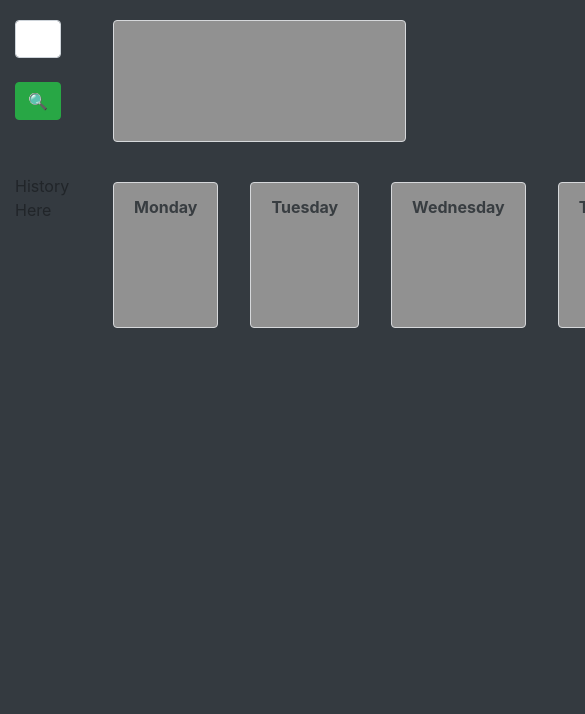
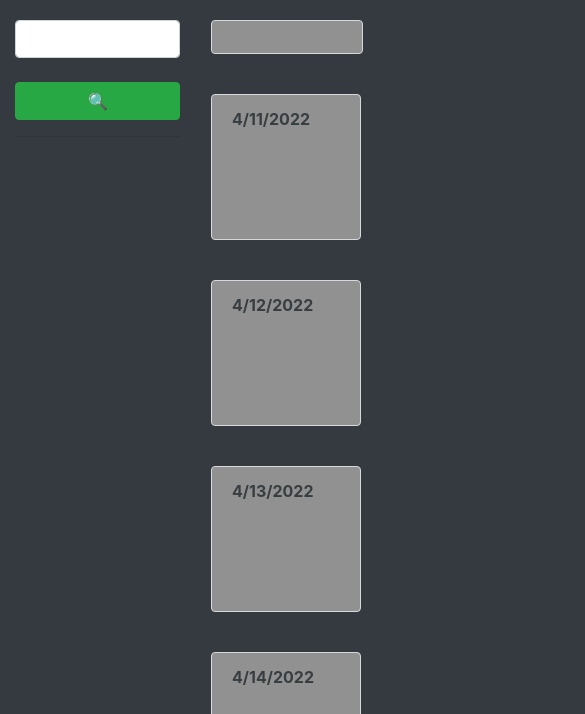
Before and after one commit to NBFxSuccess/weatherrepo, a plain HTML site: page index.html in a window 390 px wide. Shown: the part 112-826 px from the top of the page, 585 px wide, since content can reach past the window. Drawn offline with nearby package versions, Linux system fonts and the light colour scheme.

Commit message:
added mobile functionality

```diff
--- a/assets/script.js
+++ b/assets/script.js
@@ -1,4 +1,4 @@
-// Delcaring too many variables.
+// Delcaring too many variables... Will possibly refactor to for loops 🤷‍♂️
 let searcharea = document.getElementById("textarea");
 let firstDayTempEl = document.getElementById("firstdaytemp");
 let secondDayTempEl = document.getElementById("seconddaytemp");
@@ -35,11 +35,11 @@ let wind = document.getElementById("wind")
 let uvIndex = document.getElementById("uvindex")
 let currentDate = moment().format('l')
 const now = moment();
-firstDayEl.innerText = now.add(1, 'days').format('dddd');
-secondDayEl.innerText = now.add(1, 'days').format('dddd');
-thirdDayEl.innerText = now.add(1, 'days').format('dddd');
-fourthDayEl.innerText = now.add(1, 'days').format('dddd');
-fifthDayEl.innerText = now.add(1, 'days').format('dddd');
+firstDayEl.innerText = now.add(1, 'days').format('l');
+secondDayEl.innerText = now.add(1, 'days').format('l');
+thirdDayEl.innerText = now.add(1, 'days').format('l');
+fourthDayEl.innerText = now.add(1, 'days').format('l');
+fifthDayEl.innerText = now.add(1, 'days').format('l');
 searchBtn.addEventListener("click",searchbtn)
 currentIcon.hidden = true;
 firstIcon.hidden = true;
@@ -60,22 +60,6 @@ function searchbtn() {
 .then(cityData =>{
     console.log(cityData)
 
-    let firstDayCode = `${cityData.list[1].weather[0].icon}`;
-    let firstDayUrl = `http://openweathermap.org/img/wn/${firstDayCode}@2x.png`;
-    let secondDayCode = `${cityData.list[2].weather[0].icon}`;
-    let secondDayUrl = `http://openweathermap.org/img/wn/${secondDayCode}@2x.png`;
-    let thirdDayCode = `${cityData.list[3].weather[0].icon}`;
-    let thirdDayUrl = `http://openweathermap.org/img/wn/${thirdDayCode}@2x.png`;
-    let fourthDayCode = `${cityData.list[4].weather[0].icon}`;
-    let fourthDayUrl = `http://openweathermap.org/img/wn/${fourthDayCode}@2x.png`;
-    let fifthDayCode = `${cityData.list[5].weather[0].icon}`;
-    let fifthDayUrl = `http://openweathermap.org/img/wn/${fifthDayCode}@2x.png`;
-    firstIcon.setAttribute("src",firstDayUrl)
-    secondIcon.setAttribute("src",secondDayUrl)
-    thirdIcon.setAttribute("src",thirdDayUrl)
-    fourthIcon.setAttribute("src",fourthDayUrl)
-    fifthIcon.setAttribute("src",fifthDayUrl)
-
 
 return fetch(`https://api.openweathermap.org/data/2.5/onecall?lat=${cityData.city.coord.lat}&lon=${cityData.city.coord.lon}&appid=${apikey}`);
 })
@@ -93,6 +77,22 @@ return fetch(`https://api.openweathermap.org/data/2.5/onecall?lat=${cityData.cit
     fourthIcon.hidden = false;
     fifthIcon.hidden = false;
     console.log(forecastData)
+
+    let firstDayCode = `${forecastData.daily[1].weather[0].icon}`;
+    let firstDayUrl = `http://openweathermap.org/img/wn/${firstDayCode}@2x.png`;
+    let secondDayCode = `${forecastData.daily[2].weather[0].icon}`;
+    let secondDayUrl = `http://openweathermap.org/img/wn/${secondDayCode}@2x.png`;
+    let thirdDayCode = `${forecastData.daily[3].weather[0].icon}`;
+    let thirdDayUrl = `http://openweathermap.org/img/wn/${thirdDayCode}@2x.png`;
+    let fourthDayCode = `${forecastData.daily[4].weather[0].icon}`;
+    let fourthDayUrl = `http://openweathermap.org/img/wn/${fourthDayCode}@2x.png`;
+    let fifthDayCode = `${forecastData.daily[5].weather[0].icon}`;
+    let fifthDayUrl = `http://openweathermap.org/img/wn/${fifthDayCode}@2x.png`;
+    firstIcon.setAttribute("src",firstDayUrl)
+    secondIcon.setAttribute("src",secondDayUrl)
+    thirdIcon.setAttribute("src",thirdDayUrl)
+    fourthIcon.setAttribute("src",fourthDayUrl)
+    fifthIcon.setAttribute("src",fifthDayUrl)
     firstHumidityEl.innerHTML = "Humidity:" + forecastData.daily[1].humidity + "%";
     secondHumidityEl.innerHTML = "Humidity:" + forecastData.daily[2].humidity + "%";
     thirdHumidityEl.innerHTML = "Humidity:" + forecastData.daily[3].humidity + "%";
--- a/assets/style.css
+++ b/assets/style.css
@@ -30,4 +30,23 @@ h5 {
 }
 .lol {
     background-color:rgb(145, 145, 145);
+    min-width:150px;
 }
+hr {
+    min-height:200px;
+}
+#top1 {
+    margin-left:30px;
+    background-color:rgb(145, 145, 145);
+}
+#forecast {
+margin-left:30px;
+color:rgb(122, 116, 116);
+}
+
+@media only screen and (max-width: 600px) {
+    #forecastcontainer {
+      display:flex;
+      flex-direction:column;
+    }
+  }
--- a/index.html
+++ b/index.html
@@ -29,25 +29,21 @@
 <body class="bg-dark">
 
     <section class="d-flex">
-    <section class="d-flex mt-3 col-2">
+    <section class="mt-3 col-6 col-lg-2 pb-5">
         <div class="form-group m-center justify-content-left">
-            <input id="textarea" style="color:black;" class="form-control col-12"  rows="2"></input><button id="search" class="btn btn-success col-12 mt-4" type="button">🔍</button>
+            <input id="textarea" style="color:black;" class="form-control"  rows="2"></input><button id="search" class="btn btn-success col-12 mt-4" type="button">🔍</button>
+            <hr>
         </section>
-        <div class="alert alert-secondary ml-5 col-9 h-25 mt-3 lol" role="alert">
+        <section>
+        <div id="top1" class="alert alert-secondary d-flex col-10 flex-column m-3 col-sm-5 col-md-4 col-lg-10 mt-3" role="alert">
             <h4 id="cityname" class="alert-heading"></h4><div id="icondiv"><img id="currenticon" width="60px" height="60px" src="" alt="Weather icon"></div>
-            <a class="info" id="temperature"></a><br>
-            <a class="info" id="wind"></a><br>
-            <a class="info" id="humidity"></a><br>
-            <a class="info" id="uvindex"></a><br>
+            <a class="info" id="temperature"></a>
+            <a class="info" id="wind"></a>
+            <a class="info" id="humidity"></a>
+            <a class="info" id="uvindex"></a>
         </div>
-        </section>
-
-        <section class="d-flex">
-    <section class="d-flex mt-3 col-2">
-        <div class="form-group m-center justify-content-left">
-           <a>History Here</a>
-        </section>
-    <div class="alert alert-secondary ml-5 m-3 mt-4 lol" role="alert">
+        <section id="forecastcontainer" class="d-flex">
+                <div class="alert alert-secondary ml-2 mt-4 m-3 lol" role="alert">
                     <a class="daytitle text-center" id="firstday"></a><br>
                     <img id="firsticon" width="60px" height="60px" src="" alt="Weather icon"><br>
                     <a class="info" id="firstdaytemp"></a><br>
@@ -61,21 +57,21 @@
                     <a class="info" id="seconddaywind"></a><br>
                     <a class="info" id="seconddayhumidity"></a><br>
                 </div>
-    <div class="alert alert-secondary ml-2 mt-4 m-3 lol" role="alert">
+                <div class="alert alert-secondary ml-2 mt-4 m-3 lol px-auto" role="alert">
                     <a class="daytitle text-center" id="thirdday"></a><br>
                     <img id="thirdicon" width="60px" height="60px" src="" alt="Weather icon"><br>
                     <a class="info" id="thirddaytemp"></a><br>
                     <a class="info" id="thirddaywind"></a><br>
                     <a class="info" id="thirddayhumidity"></a><br>
                 </div>
-    <div class="alert alert-secondary ml-2 mt-4 m-3 lol" role="alert">
+                <div class="alert alert-secondary ml-2 mt-4 m-3 lol px-auto" role="alert">
                     <a class="daytitle text-center" id="fourthday"></a><br>
                     <img id="fourthicon" width="60px" height="60px" src="" alt="Weather icon"><br>
                     <a class="info" id="fourthdaytemp"></a><br>
                     <a class="info" id="fourthdaywind"></a><br>
                     <a class="info" id="fourthdayhumidity"></a><br>
                 </div>
-    <div class="alert alert-secondary ml-2 mt-4 m-3 lol" role="alert">
+                <div class="alert alert-secondary ml-2 mt-4 m-3 lol px-auto" role="alert">
                     <a class="daytitle text-center" id="fifthday"></a><br>
                     <img id="fifthicon" width="60px" height="60px" src="" alt="Weather icon"><br>
                     <a class="info" id="fifthdaytemp"></a><br>
@@ -83,6 +79,11 @@
                     <a class="info" id="fifthdayhumidity"></a><br>
                 </div>
             </section>
+    </section>
+</section>
+</section>
+
+
 
 
 
```
Lines whose indentation alone changed are shown as unchanged.
